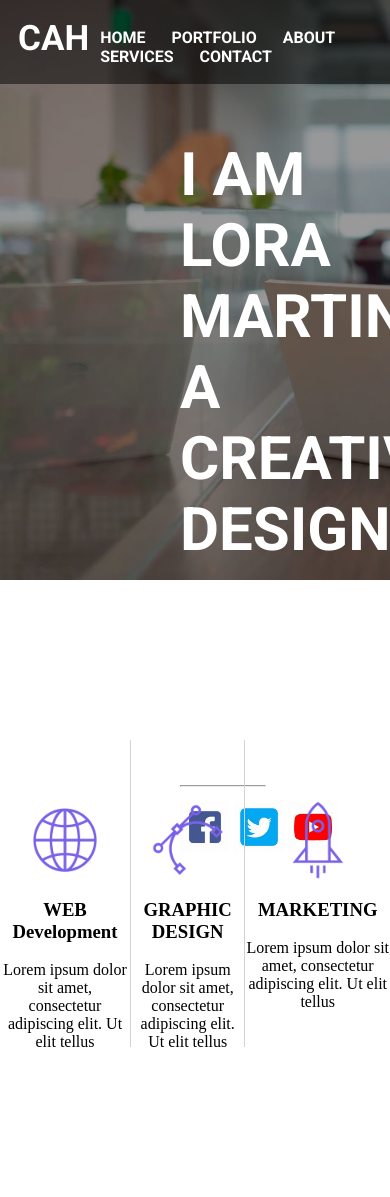
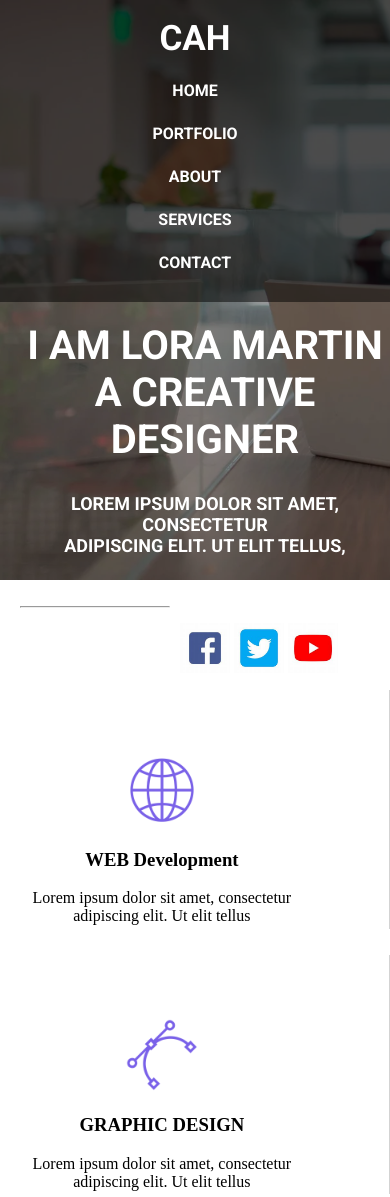
Before and after one commit to 1krishan1/INTERN-PROJECT, a plain HTML site: page index.html in a window 390 px wide. Shown: the top 1197 px of the page. Drawn offline with Linux system fonts and the light colour scheme.

Commit message:
Add files via upload

```diff
--- a/css/style.css
+++ b/css/style.css
@@ -373,3 +373,44 @@ max-width: none;
   .contact-form button:hover {
     background: #000;
   }
+
+
+
+  /* Responsive Navigation */
+@media screen and (max-width: 768px) {
+    .navigation {
+        flex-direction: column;
+        text-align: center;
+    }
+
+    .menu a {
+        display: block;
+        padding: 12px;
+    }
+
+    .bannertext {
+        padding-left: 20px;
+        padding-top: 20px;
+        text-align: center;
+    }
+
+    .bannertext1 {
+        font-size: 40px;
+    }
+
+    .bannertext2 {
+        font-size: 18px;
+    }
+
+    .imagegallery {
+        flex-wrap: wrap;
+        justify-content: center;
+        padding-left: 20px;
+        padding-top: 50px;
+    }
+
+    .container {
+        grid-template-columns: auto auto;
+        padding-top: 80px;
+    }
+}
```
